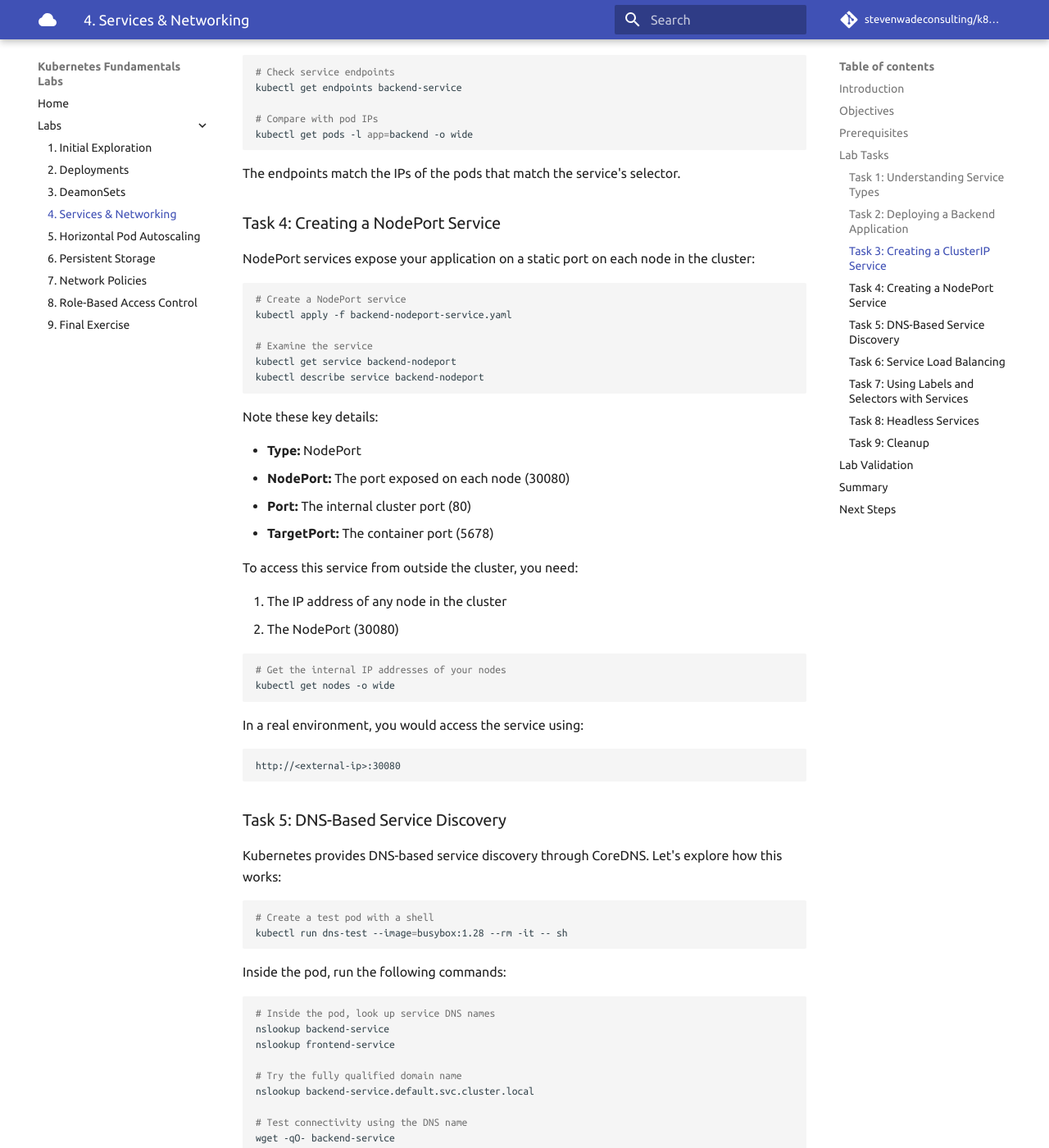
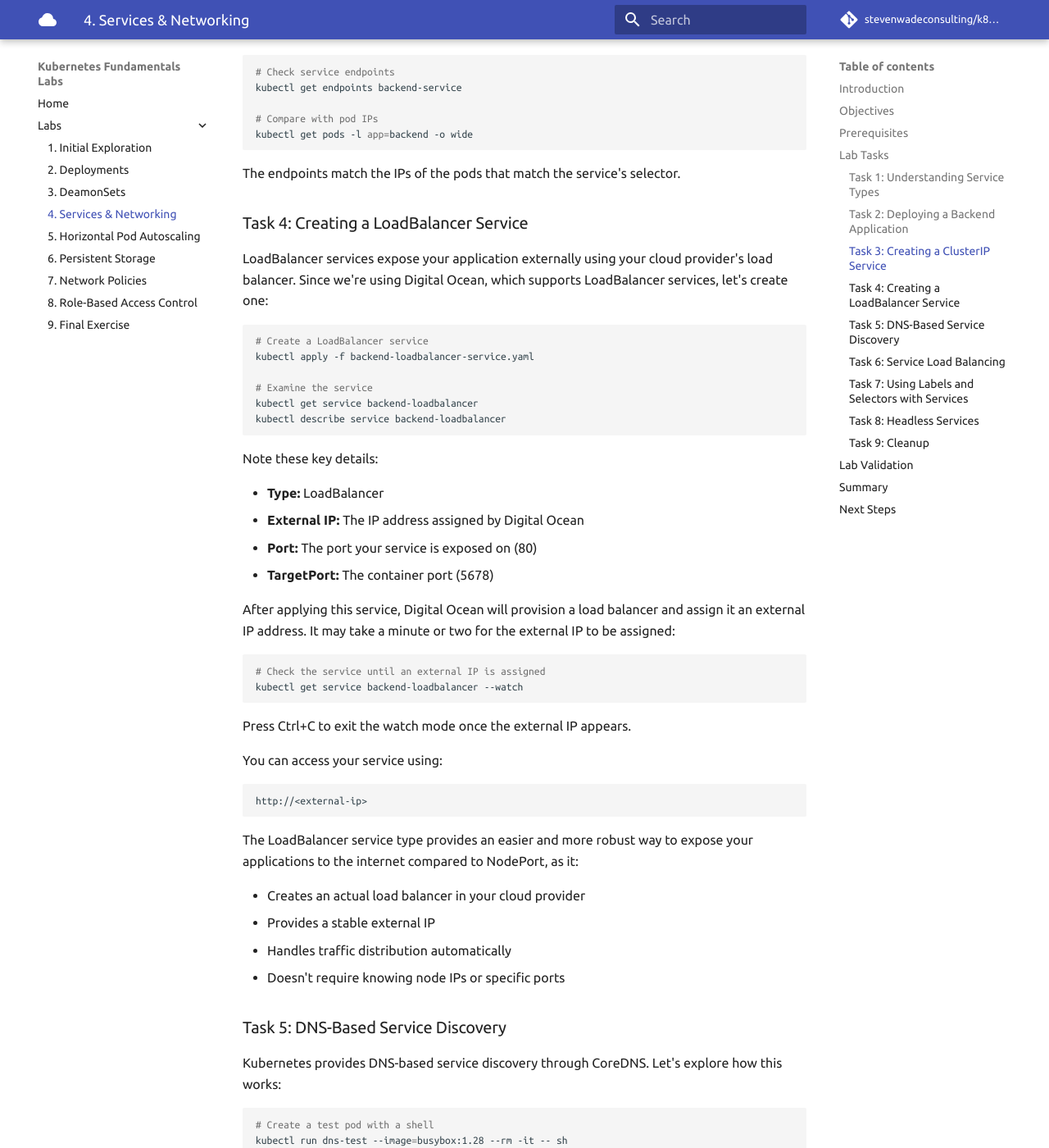
Before and after one commit to stevenwadeconsulting/k8s-fundamentals-labs, an MkDocs documentation site: the page built from docs/labs/4-services.md, in a window 1280 px wide and 1400 px high, scrolled down 2169 px. Shown: the whole window at 82% size. Built offline with MkDocs 1.6.1 and Material for MkDocs 9.7.7, drawn with Linux system fonts in a browser that asks for light colours; plug-ins that fetch from the network failed and are left out; comment, search, counter and statistics services are not loaded.

Commit message:
feat: adding examples
Signed-off-by: Steven Wade <steven@stevenwade.co.uk>

````diff
--- a/docs/labs/4-services.md
+++ b/docs/labs/4-services.md
@@ -91,40 +91,46 @@ kubectl get pods -l app=backend -o wide
 
 The endpoints match the IPs of the pods that match the service's selector.
 
-### Task 4: Creating a NodePort Service
+### Task 4: Creating a LoadBalancer Service
 
-NodePort services expose your application on a static port on each node in the cluster:
+LoadBalancer services expose your application externally using your cloud provider's load balancer. Since we're using Digital Ocean, which supports LoadBalancer services, let's create one:
 
 ```bash
-# Create a NodePort service
-kubectl apply -f backend-nodeport-service.yaml
+# Create a LoadBalancer service
+kubectl apply -f backend-loadbalancer-service.yaml
 
 # Examine the service
-kubectl get service backend-nodeport
-kubectl describe service backend-nodeport
+kubectl get service backend-loadbalancer
+kubectl describe service backend-loadbalancer
 ```
 
 Note these key details:
 
-- **Type:** NodePort
-- **NodePort:** The port exposed on each node (30080)
-- **Port:** The internal cluster port (80)
+- **Type:** LoadBalancer
+- **External IP:** The IP address assigned by Digital Ocean
+- **Port:** The port your service is exposed on (80)
 - **TargetPort:** The container port (5678)
 
-To access this service from outside the cluster, you need:
-
-1. The IP address of any node in the cluster
-2. The NodePort (30080)
+After applying this service, Digital Ocean will provision a load balancer and assign it an external IP address. It may take a minute or two for the external IP to be assigned:
 
 ```bash
-# Get the internal IP addresses of your nodes
-kubectl get nodes -o wide
+# Check the service until an external IP is assigned
+kubectl get service backend-loadbalancer --watch
 ```
 
-In a real environment, you would access the service using:
+Press Ctrl+C to exit the watch mode once the external IP appears.
+
+You can access your service using:
 ```
-http://<external-ip>:30080
+http://<external-ip>
 ```
+
+The LoadBalancer service type provides an easier and more robust way to expose your applications to the internet compared to NodePort, as it:
+
+- Creates an actual load balancer in your cloud provider
+- Provides a stable external IP
+- Handles traffic distribution automatically
+- Doesn't require knowing node IPs or specific ports
 
 ### Task 5: DNS-Based Service Discovery
 
````
Also changed, not shown: 2 other files.
